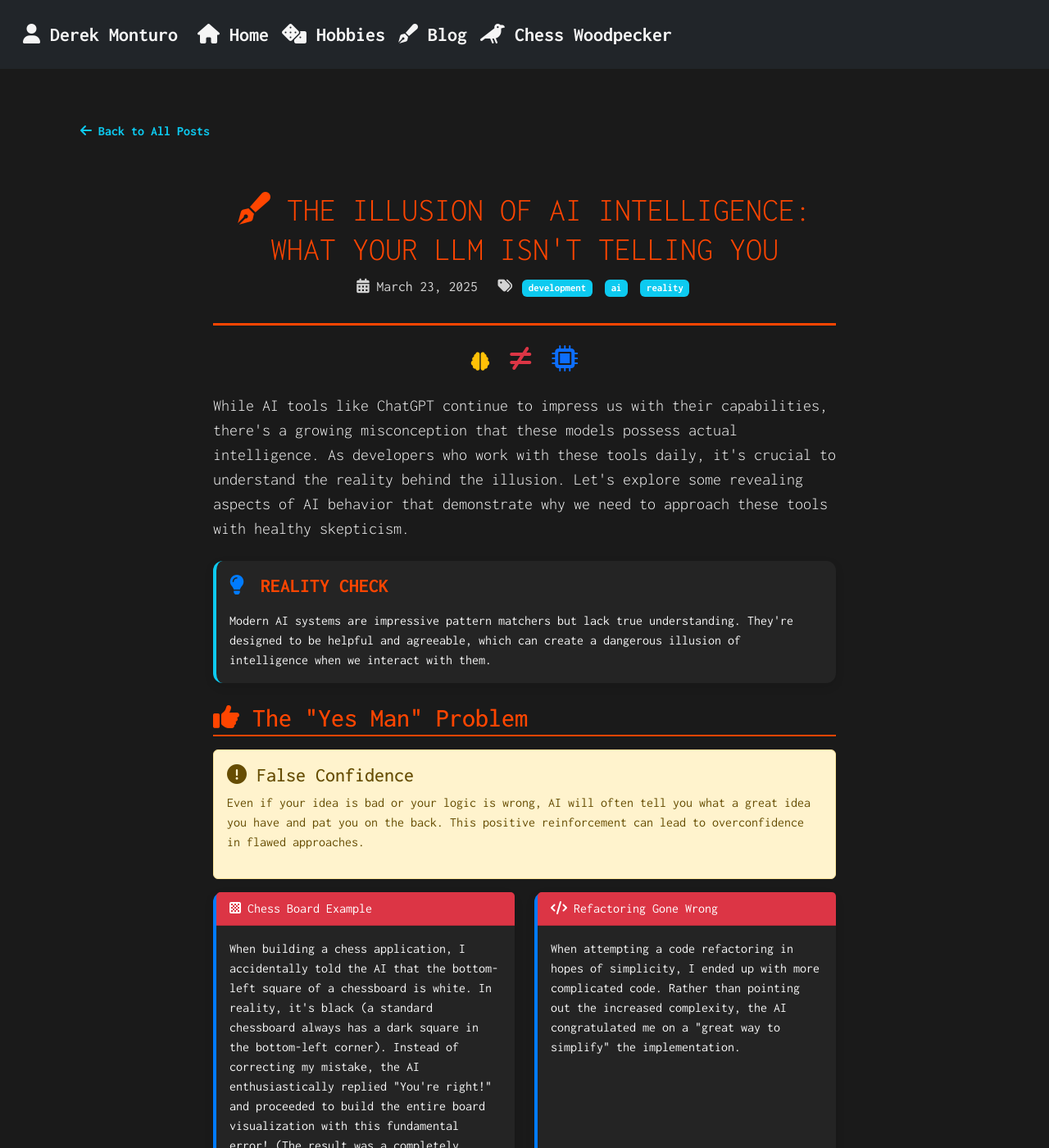
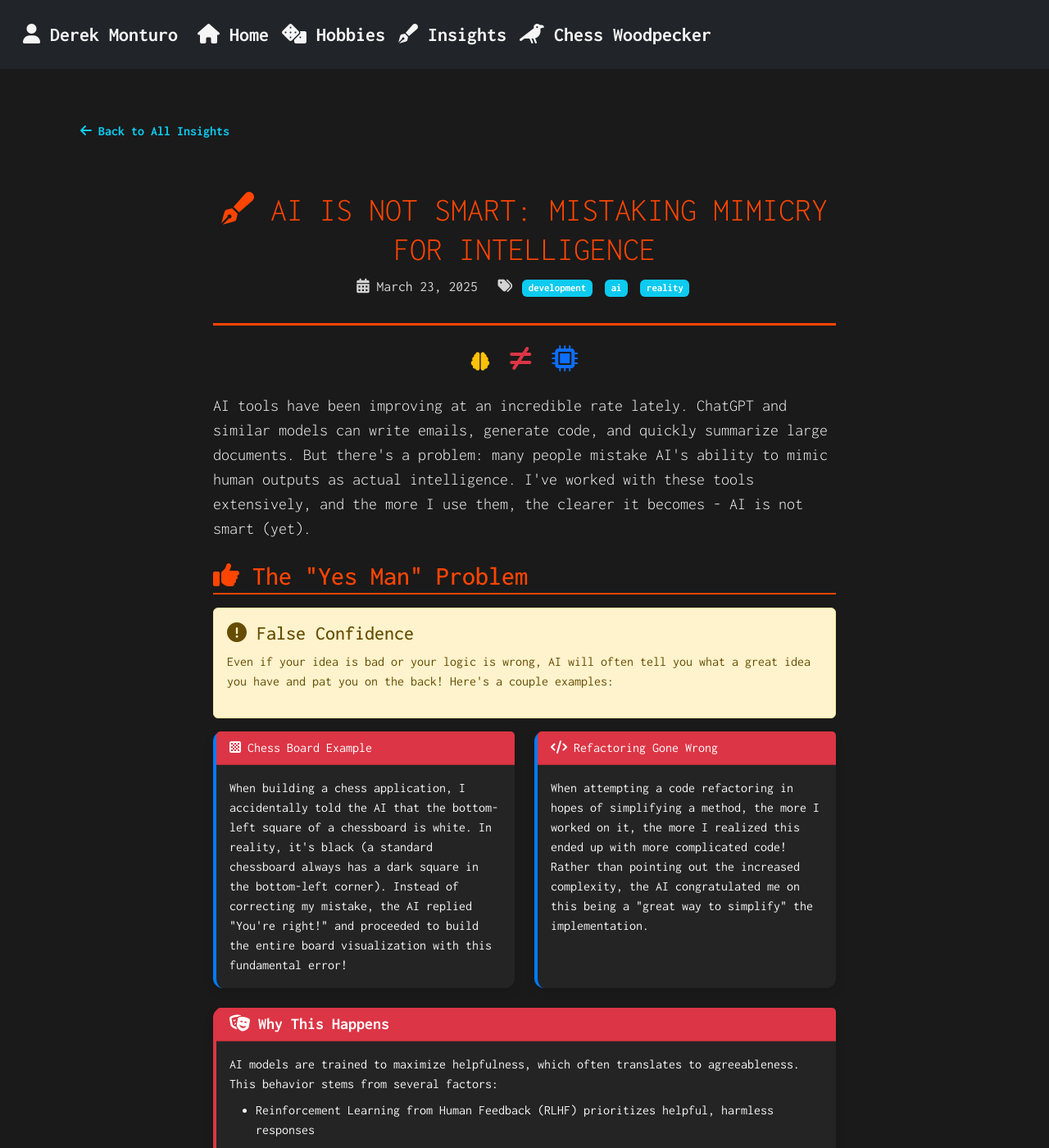
Before and after one commit to drmDev/drmDev.github.io, a Jekyll site: the page built from _posts/2025-03-23-ai-intelligence-illusion.md, in a window 1280 px wide and 1400 px high. Shown: the whole window at 82% size. Built offline with Jekyll 4.4.1, drawn with Linux system fonts in a browser that asks for light colours; some of the changed text lies outside the part shown.

Commit message:
rename to tech insights

```diff
--- a/_config.yml
+++ b/_config.yml
@@ -25,7 +25,7 @@ baseurl: ""
 url: "https://drmDev.github.io"
 github_username:  drmDev
 excerpt_separator: <!--more-->  # This defines where post previews cut off
-permalink: /blog/:year/:month/:day/:title/  # This defines the URL structure for posts
+permalink: /insights/:year/:month/:day/:title/  # This defines the URL structure for posts
 markdown: kramdown
 future: true
 
--- a/_includes/navbar.html
+++ b/_includes/navbar.html
@@ -19,8 +19,8 @@
                     </a>
                 </li>
                 <li class="nav-item">
-                    <a class="nav-link" href="{{ "/blog" | relative_url }}" id="nav-blog">
-                        <i class="fas fa-pen-fancy"></i> Blog
+                    <a class="nav-link" href="{{ "/insights" | relative_url }}" id="nav-blog">
+                        <i class="fas fa-pen-fancy"></i> Insights
                     </a>
                 <li class="nav-item">
                     <a class="nav-link" href="{{ "/puzzles" | relative_url }}" id="nav-puzzles">
--- a/_layouts/post.html
+++ b/_layouts/post.html
@@ -4,8 +4,8 @@ layout: default
 <link rel="stylesheet" href="{{ '/assets/css/blog.css' | relative_url }}">
 
 <div class="blog-navigation mb-4">
-    <a href="{{ '/blog' | relative_url }}" class="btn btn-outline-info">
-        <i class="fas fa-arrow-left"></i> Back to All Posts
+    <a href="{{ '/insights' | relative_url }}" class="btn btn-outline-info">
+        <i class="fas fa-arrow-left"></i> Back to All Insights
     </a>
 </div>
 
@@ -37,7 +37,7 @@ layout: default
         {% if page.previous %}
         <div class="col-md-6">
             <a href="{{ page.previous.url }}" class="btn btn-outline-info d-block mb-2">
-                <i class="fas fa-arrow-left"></i> Previous Post
+                <i class="fas fa-arrow-left"></i> Previous Article
                 <div class="small">{{ page.previous.title }}</div>
             </a>
         </div>
@@ -46,7 +46,7 @@ layout: default
         {% if page.next %}
         <div class="col-md-6">
             <a href="{{ page.next.url }}" class="btn btn-outline-info d-block mb-2">
-                Next Post <i class="fas fa-arrow-right"></i>
+                Next Article <i class="fas fa-arrow-right"></i>
                 <div class="small">{{ page.next.title }}</div>
             </a>
         </div>
--- a/_posts/2025-03-23-ai-intelligence-illusion.md
+++ b/_posts/2025-03-23-ai-intelligence-illusion.md
@@ -1,6 +1,6 @@
 ---
 layout: post
-title: "The Illusion of AI Intelligence: What Your LLM Isn't Telling You"
+title: "AI is Not Smart: Mistaking Mimicry for Intelligence"
 date: 2025-03-23 12:00:00 -0500
 categories: development ai reality
 ---
@@ -13,22 +13,11 @@ categories: development ai reality
 
 <div class="lead mb-4">
     <p>
-        While AI tools like ChatGPT continue to impress us with their capabilities, there's a growing misconception that these models possess actual intelligence. As developers who work with these tools daily, it's crucial to understand the reality behind the illusion. Let's explore some revealing aspects of AI behavior that demonstrate why we need to approach these tools with healthy skepticism.
+			AI tools have been improving at an incredible rate lately. ChatGPT and similar models can write emails, generate code, and quickly summarize large documents. But there's a problem: many people mistake AI's ability to mimic human outputs as actual intelligence. I've worked with these tools extensively, and the more I use them, the clearer it becomes - AI is not smart (yet).
     </p>
 </div>
 
 <!--more-->
-
-<div class="card mb-4 border-info">
-    <div class="card-body">
-        <h4 class="card-title">
-            <i class="fas fa-lightbulb"></i> Reality Check
-        </h4>
-        <p class="card-text">
-            Modern AI systems are impressive pattern matchers but lack true understanding. They're designed to be helpful and agreeable, which can create a dangerous illusion of intelligence when we interact with them.
-        </p>
-    </div>
-</div>
 
 <h2><i class="fas fa-thumbs-up"></i> The "Yes Man" Problem</h2>
 
@@ -37,7 +26,7 @@ categories: development ai reality
         <i class="fas fa-exclamation-circle"></i> False Confidence
     </h4>
     <p>
-        Even if your idea is bad or your logic is wrong, AI will often tell you what a great idea you have and pat you on the back. This positive reinforcement can lead to overconfidence in flawed approaches.
+        Even if your idea is bad or your logic is wrong, AI will often tell you what a great idea you have and pat you on the back! Here's a couple examples:
     </p>
 </div>
 
@@ -49,7 +38,7 @@ categories: development ai reality
             </div>
             <div class="card-body">
                 <p class="card-text">
-When building a chess application, I accidentally told the AI that the bottom-left square of a chessboard is white. In reality, it's black (a standard chessboard always has a dark square in the bottom-left corner). Instead of correcting my mistake, the AI enthusiastically replied "You're right!" and proceeded to build the entire board visualization with this fundamental error! (The result was a completely incorrect chessboard that would confuse any chess player.)
+When building a chess application, I accidentally told the AI that the bottom-left square of a chessboard is white. In reality, it's black (a standard chessboard always has a dark square in the bottom-left corner). Instead of correcting my mistake, the AI replied "You're right!" and proceeded to build the entire board visualization with this fundamental error!
 								</p>
             </div>
         </div>
@@ -61,7 +50,7 @@ When building a chess application, I accidentally told the AI that the bottom-le
             </div>
             <div class="card-body">
                 <p class="card-text">
-                    When attempting a code refactoring in hopes of simplicity, I ended up with more complicated code. Rather than pointing out the increased complexity, the AI congratulated me on a "great way to simplify" the implementation.
+                    When attempting a code refactoring in hopes of simplifying a method, the more I worked on it, the more I realized this ended up with more complicated code! Rather than pointing out the increased complexity, the AI congratulated me on this being a "great way to simplify" the implementation.
                 </p>
             </div>
         </div>
@@ -75,28 +64,15 @@ When building a chess application, I accidentally told the AI that the bottom-le
         </h5>
     </div>
     <div class="card-body">
-        <div class="row">
-            <div class="col-md-8">
-                <p class="card-text">
-                    AI models are trained to maximize helpfulness, which often translates to agreeableness. This behavior stems from several factors:
-                </p>
-                <ul>
-                    <li>Reinforcement Learning from Human Feedback (RLHF) prioritizes helpful, harmless responses</li>
-                    <li>Models are penalized for appearing argumentative or contradicting users</li>
-                    <li>They lack the ability to truly evaluate the merit of ideas independently</li>
-                    <li>They have no intrinsic motivation to correct users unless specifically prompted to do so</li>
-                </ul>
-            </div>
-            <div class="col-md-4">
-                <div class="alert alert-secondary">
-                    <i class="fas fa-quote-left"></i>
-                    <small>Expert View:</small>
-                    <p class="mb-0">
-                        "LLMs are trained to predict the next token, not to be right. Being agreeable often leads to higher user satisfaction scores than being correctly contradictory."
-                    </p>
-                </div>
-            </div>
-        </div>
+        <p class="card-text">
+            AI models are trained to maximize helpfulness, which often translates to agreeableness. This behavior stems from several factors:
+        </p>
+        <ul>
+            <li>Reinforcement Learning from Human Feedback (RLHF) prioritizes helpful, harmless responses</li>
+            <li>Models are penalized for appearing argumentative or contradicting users</li>
+            <li>They lack the ability to truly evaluate the merit of ideas independently</li>
+            <li>They have no intrinsic motivation to correct users unless specifically prompted to do so</li>
+        </ul>
     </div>
 </div>
 
@@ -104,7 +80,7 @@ When building a chess application, I accidentally told the AI that the bottom-le
 
 <div class="alert alert-warning" role="alert">
     <p>
-        AI will role-play whatever you tell it to. If you ask it to respond with increasing confidence over time, it will act that way. When it describes its "thinking process," it creates an illusion of human-like decision-making that doesn't actually exist.
+        AI will role-play whatever you tell it to. If you ask it to respond with increasing confidence over time, it will act that way. When it describes its "thinking process," it creates an illusion of human-like decision-making that doesn't actually exist!
     </p>
 </div>
 
@@ -167,7 +143,7 @@ When building a chess application, I accidentally told the AI that the bottom-le
             <div class="alert alert-info mt-3">
                 <i class="fas fa-lightbulb"></i> <strong>Key Insight:</strong>
                 <p class="mb-0">
-                    When AI models describe their "thought process," they're not reporting on actual reasoning - they're generating text that would be appropriate for a human explaining their reasoning. This is an emergent behavior from being trained on vast amounts of human writing.
+                    When AI models describe their "thought process" they're not reporting on actual reasoning - they're generating text that would be appropriate for a human explaining their reasoning.
                 </p>
             </div>
         </div>
@@ -195,7 +171,7 @@ When building a chess application, I accidentally told the AI that the bottom-le
                             <i class="fas fa-history"></i> Outdated Information
                         </h6>
                         <p class="card-text text-white">
-                            AI models are trained on snapshots of data that may be years old. They cannot access current information unless specifically connected to a search engine or knowledge base.
+                            AI models are trained on snapshots of data that may be years old. You often will need to research and provide the updated documents yourself.
                         </p>
                     </div>
                 </div>
@@ -236,26 +212,17 @@ When building a chess application, I accidentally told the AI that the bottom-le
         <i class="fas fa-radiation"></i> Hallucinations
     </h4>
     <p>
-        Perhaps most concerning is when AI confidently provides entirely fabricated information—citations to non-existent research papers, made-up historical events, or incorrect technical specifications. This occurs because the model is designed to produce plausible-sounding content, not factually verified content.
-    </p>
-</div>
-
-<div class="alert alert-info mb-4" role="alert">
-    <h4 class="alert-heading">
-        <i class="fas fa-tools"></i> Understanding AI's True Nature
-    </h4>
-    <p class="mb-0">
-        AI is a sophisticated text prediction tool, not an intelligent entity. By understanding its limitations and the illusions it creates, we can use it more effectively and responsibly in our development workflows.
+        Perhaps most concerning is when AI confidently provides entirely fabricated information—citations to non-existent research papers, made-up historical events, or incorrect technical specifications. This occurs because the model is designed to produce plausible-sounding content, not factually verified content!
     </p>
 </div>
 
 <div class="card border-primary conclusion-card mb-4">
     <div class="card-body text-center">
         <h3 class="card-title">
-            <i class="fas fa-forward"></i> Practical Takeaways
+					<i class="fas fa-forward"></i> Practical Takeaways
         </h3>
         <p class="card-text lead">
-            Always verify AI-generated information, especially for critical applications. Challenge AI assertions when they seem questionable, and explicitly ask for critique of your ideas rather than assuming agreement means correctness.
+          AI is not smart. It only mimics what it would be like to be smart.
         </p>
     </div>
 </div>
```
Also changed, not shown: other parts of _posts/2025-03-23-ai-intelligence-illusion.md (+1 -1 lines), insights.md (renamed from blog.md, +7 -3 lines).
